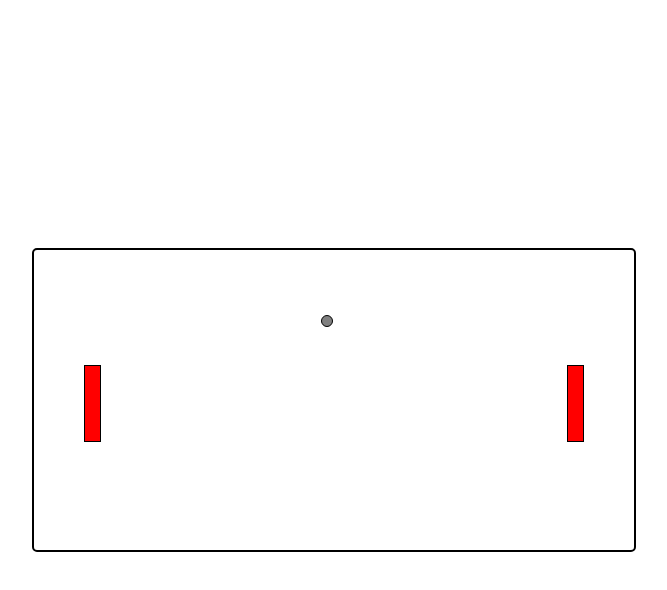
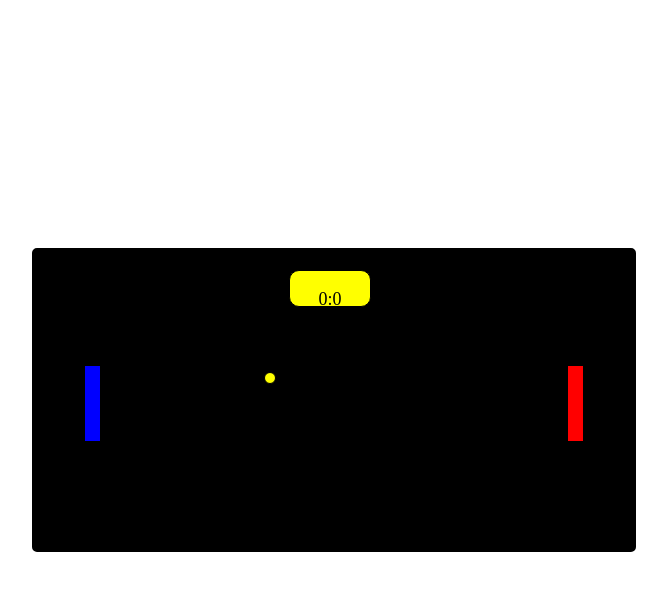
Before and after one commit to yurok30000/Ping-Pong, a plain HTML site: page index.html in a window 1280 px wide. Both pictures are taken after a click on the button "Play". Shown: the whole page, without its empty margins (306-973 px from the left). Drawn offline with Linux system fonts and the light colour scheme.

Commit message:
add score

```diff
--- a/scripts/game.js
+++ b/scripts/game.js
@@ -1,10 +1,25 @@
 function game() {
+
+    var score = {
+        pA: 0,
+        pB: 0,
+        update: function () {
+            $("#score > p").text(score.pA + ':' + score.pB)
+        }
+    }
 
     $("<div/>").attr("id", "content").appendTo("body");
     $("<div/>").attr("id", "game").appendTo("#content");
     $("<div/>").attr("id", "paddleA").appendTo("#game");
     $("<div/>").attr("id", "paddleB").appendTo("#game");
     $("<div/>").attr("id", "ball").appendTo("#game");
+    $('<div/>').attr('id', 'score').append(
+        $("<p/>").css({
+            "text-align": "center",
+            "font-size": "large"
+        }
+        ).text(score.pA + ':' + score.pB)
+    ).appendTo('#game');
 
     var ball = {
         speed: 3,
@@ -14,17 +29,16 @@ function game() {
         directionY: 1
     };
 
-    var score = {
-        playerA: 0,
-        playerB: 0
-    };
-
     var pA = {
         speed: 3,
         x1: $("#paddleA").position().left,
         x2: $("#paddleA").position().left + $("#paddleA").width(),
         y1: $("#paddleA").position().top,
         y2: $("#paddleA").position().top + $("#paddleA").height(),
+        update: function () {
+            this.y1 = $("#paddleA").position().top;
+            this.y2 = this.y1 + $("#paddleA").height();
+        }
     };
 
     var pB = {
@@ -33,23 +47,71 @@ function game() {
         x2: $("#paddleB").position().left + $("#paddleB").width(),
         y1: $("#paddleB").position().top,
         y2: $("#paddleB").position().top + $("#paddleB").height(),
+        update: function () {
+            this.y1 = $("#paddleB").position().top;
+            this.y2 = this.y1 + $("#paddleB").height();
+        }
     };
 
-    $(document).ready(function () {
-        // Set main loop to be called on the desired frame rate
-        setInterval(gameLoop, 1000 / 60);
-    });
 
-    // Main loop of the game
-    function gameLoop() {
-        moveBall();
+
+    var directions = {};
+    var speed = 4;
+
+    paddleA = $("#paddleA");
+    paddleB = $("#paddleB");
+
+    $('html').keyup(stop).keydown(charMovement);
+
+    function charMovement(e) {
+        directions[e.which] = true;
+        //  console.log(directions)
     }
 
+    function stop(e) {
+        delete directions[e.which];
+        //   console.log(directions)
+    }
+
+    function moveA(e) {
+        for (var i in directions) {
+
+            if (paddleA.position().top > 0 && i == 87) {
+                paddleA.css("top", (paddleA.position().top - speed) + "px");
+            }
+
+            if (paddleA.position().top < ($("#game").height() - paddleA.height()) && i == 83) {
+                paddleA.css("top", (paddleA.position().top + speed) + "px");
+            }
+        }
+        pA.update();
+    }
+
+    function moveB(e) {
+        for (var i in directions) {
+
+            if (paddleB.position().top > 0 && i == 38) {
+                paddleB.css("top", (paddleB.position().top - speed) + "px");
+            }
+
+            if (paddleB.position().top < ($("#game").height() - paddleB.height()) && i == 40) {
+                paddleB.css("top", (paddleB.position().top + speed) + "px");
+            }
+        }
+        pB.update();
+    }
+
+    var pauseBall = false;
 
     // Control movement of the ball doing collision checking
     function moveBall() {
         var gameWidth = parseInt($("#game").width());
         var gameHeight = parseInt($("#game").height());
+
+        if (pauseBall) return;
+
+
+
 
         // Check collision to the bottom border and change the moving orientation on Y axis
         if (ball.y + ball.speed * ball.directionY > (gameHeight - parseInt($("#ball").height()))) {
@@ -64,19 +126,34 @@ function game() {
         // Check collision to the left border and change the moving orientation on X axis
         if (ball.x + ball.speed * ball.directionX > (gameWidth - parseInt($("#ball").width()))) {
             ball.directionX = -1
+            ball.x = 290;
+            ball.y = 140;
+            pauseBall = true;
+
+            score.pA = score.pA + 1
+            console.log('score:', score)
+            score.update();
+
+
+            $('#ball').animate({ "left": ball.x, "top": ball.y }, 2000, function () { pauseBall = false; });
+            return;
         }
 
         // Check collision to the right border and change the moving orientation on X axis
         if (ball.x + ball.speed * ball.directionX < 0) {
             ball.directionX = 1
+            ball.x = 290;
+            ball.y = 140;
+            pauseBall = true;
+
+            score.pB = score.pB + 1
+            console.log('score:', score)
+            score.update();
+
+            $('#ball').animate({ "left": ball.x, "top": ball.y }, 2000, function () { pauseBall = false; });
+            return;
+
         }
-
-
-        // if (ball.x + ball.speed * ball.directionX + $("#ball").width() > pB.x1) {
-        //     if (pB.y1 < ball.y && ball.y < pB.y2) {
-        //         ball.directionX = -1
-        //     }
-        // }
 
         if (
             ball.x + ball.speed * ball.directionX < pA.x2 &&
@@ -84,6 +161,8 @@ function game() {
             ball.y + ball.speed * ball.directionY < pA.y2
         ) {
             ball.directionX = 1
+
+
         }
 
         if (
@@ -92,6 +171,7 @@ function game() {
             ball.y + ball.speed * ball.directionY < pB.y2
         ) {
             ball.directionX = -1
+
         }
 
         // Update ball position on X and Y axes based on speed and orientation
@@ -103,4 +183,12 @@ function game() {
         $("#ball").css({ "left": ball.x, "top": ball.y });
     }
 
+
+
+    setInterval(function () {
+        moveBall();
+        moveA();
+        moveB();
+    }, 15);
+
 }
--- a/styles/styles.css
+++ b/styles/styles.css
@@ -19,7 +19,7 @@
 }
 
 #game {
-  background: white;
+  background: black;
   width: 600px;
   height: 300px;
   position: absolute;
@@ -34,7 +34,7 @@
 }
 
 #ball {
-  background: grey;
+  background: yellow;
   position: absolute;
   width: 10px;
   height: 10px;
@@ -46,7 +46,7 @@
 
 
 #paddleA {
-  background: red;
+  background: blue;
   position: absolute;
   width: 15px;
   height: 75px;
@@ -64,3 +64,14 @@
   top: 115px;
   border: 1px solid black;
 }
+
+#score {
+  border-radius: 10px;
+  background: yellow;
+  position: absolute;
+  width: 80px;
+  height: 35px;
+  left: 255px;
+  top: 20px;
+  border: 1px solid black;
+}
```
